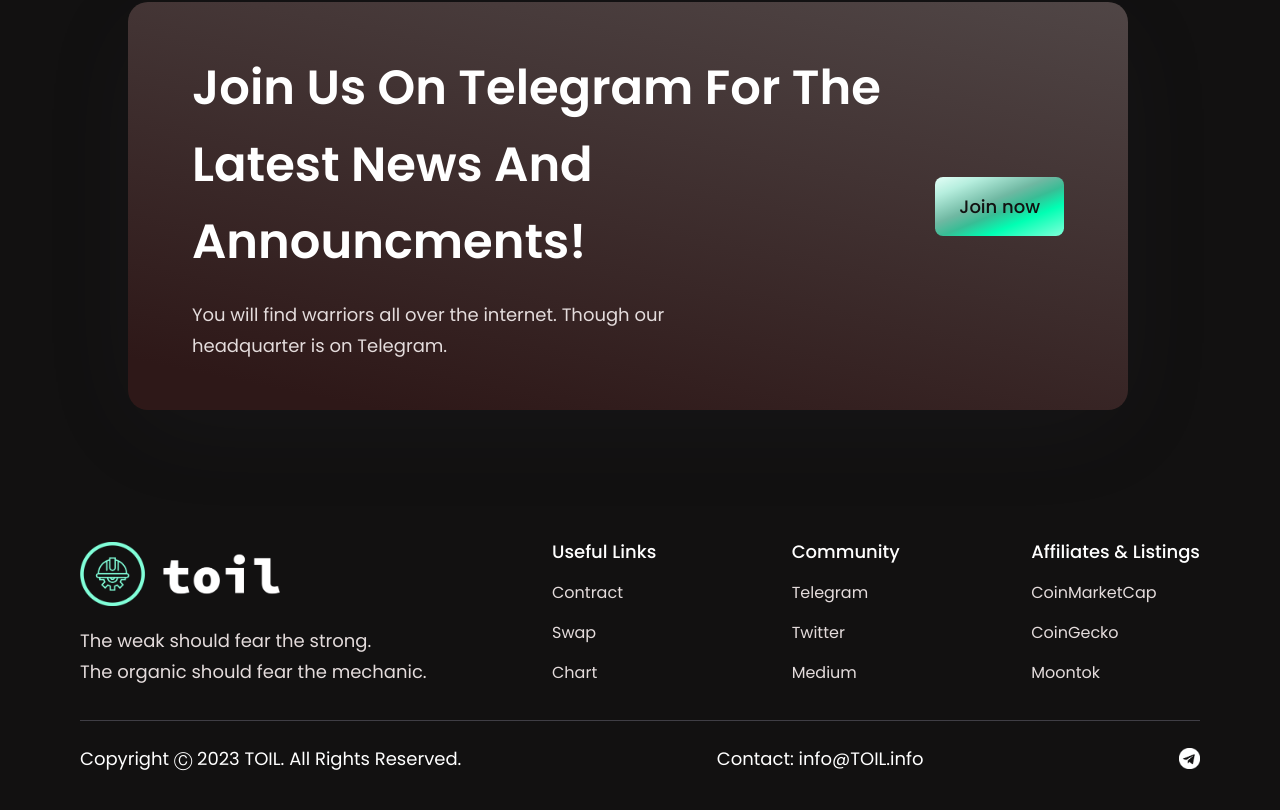
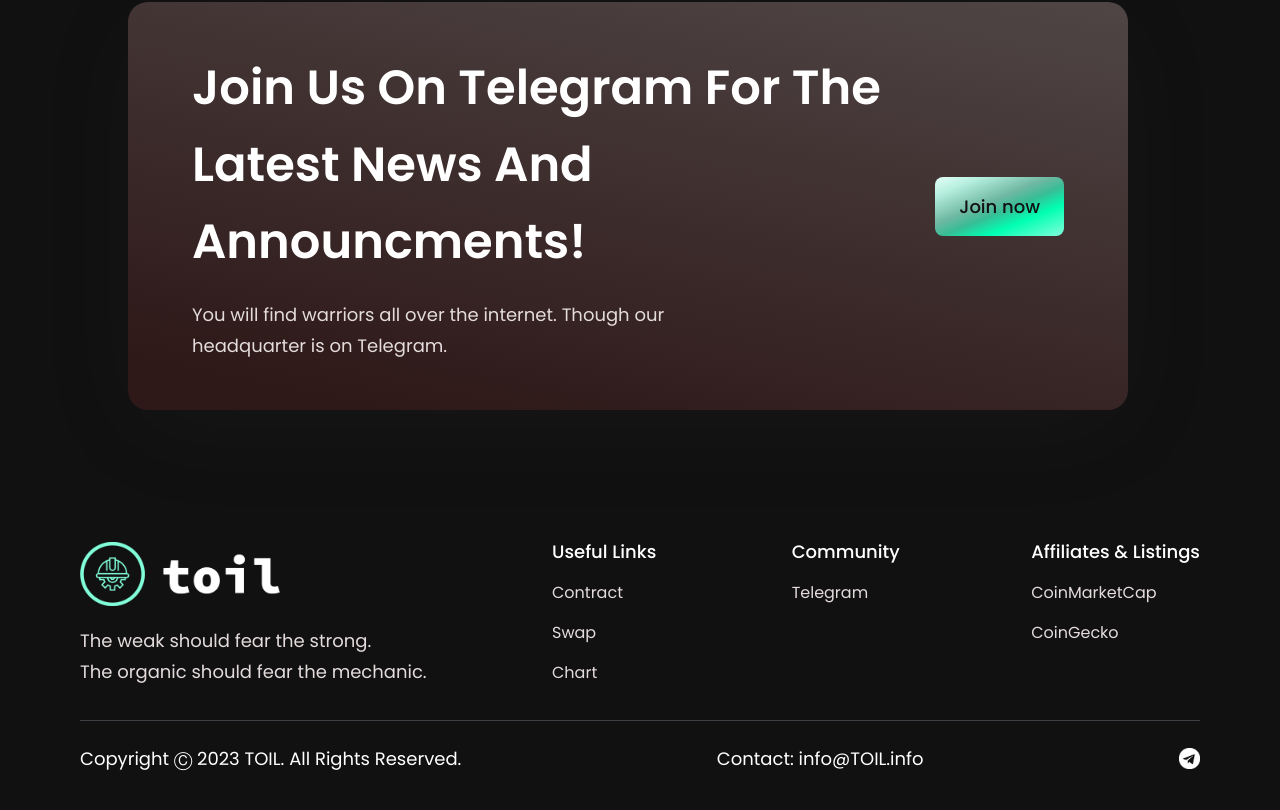
Before and after one commit to senortrashcan/Toil_Token, a React (Vite) app: page / in a window 1280 px wide. Shown: the part 3074-3884 px from the top of the page. Built offline with nearby package versions, Linux system fonts and the light colour scheme.

Commit message:
Update index.js

```diff
--- a/src/constants/index.js
+++ b/src/constants/index.js
@@ -132,14 +132,6 @@
         name: "Telegram",
         link: "https://t.me/TOILToken",
       },
-      {
-        name: "Twitter",
-        link: "https://www.twitter.com/XSHIBETH",
-      },
-      {
-        name: "Medium",
-        link: "https://www.medium.com/XSHIBETH",
-      },
     ],
   },
   {
@@ -147,15 +139,11 @@
     links: [
       {
         name: "CoinMarketCap",
-        link: "https://coinmarketcap.com/",
+        link: "https://coinmarketcap.com/dexscan/bsc/0x10e1d4b84ff84554bd8780db198f4385a3f0e670/",
       },
       {
         name: "CoinGecko",
-        link: "https://www.coingecko.com/",
-      },
-      {
-        name: "Moontok",
-        link: "https://moontok.io/",
+        link: "https://www.geckoterminal.com/bsc/pools/0x10e1d4b84ff84554bd8780db198f4385a3f0e670",
       },
     ],
   },
```
